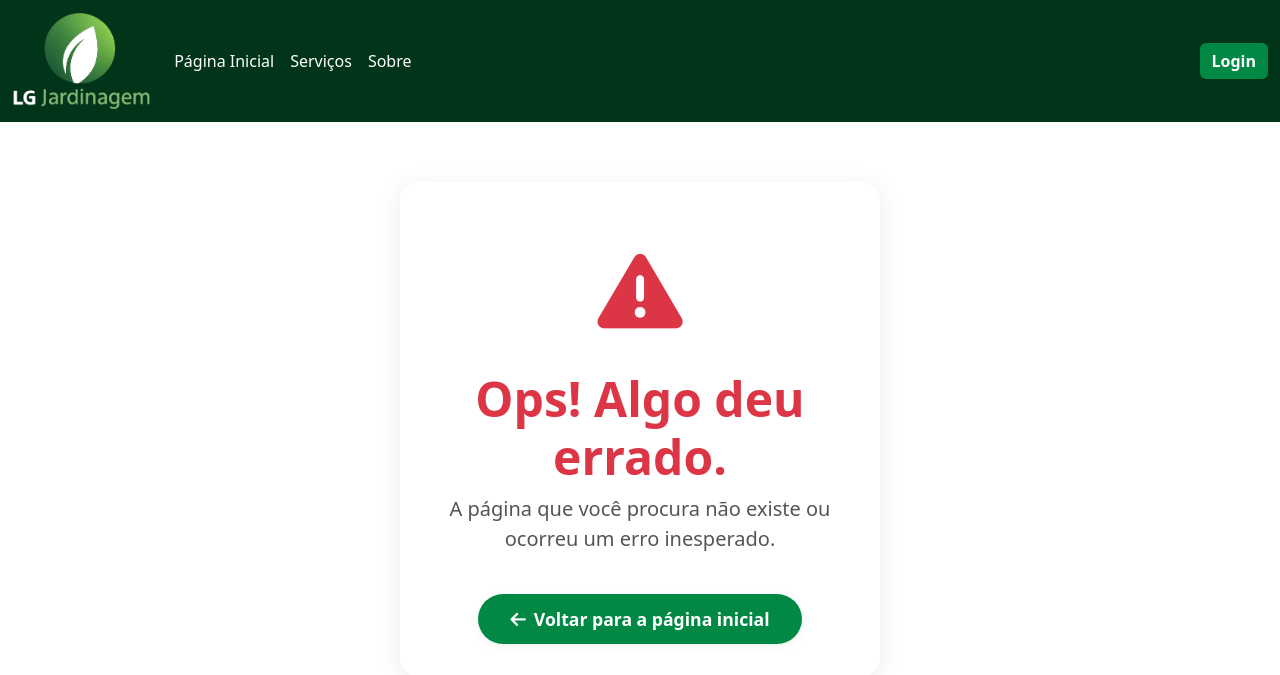
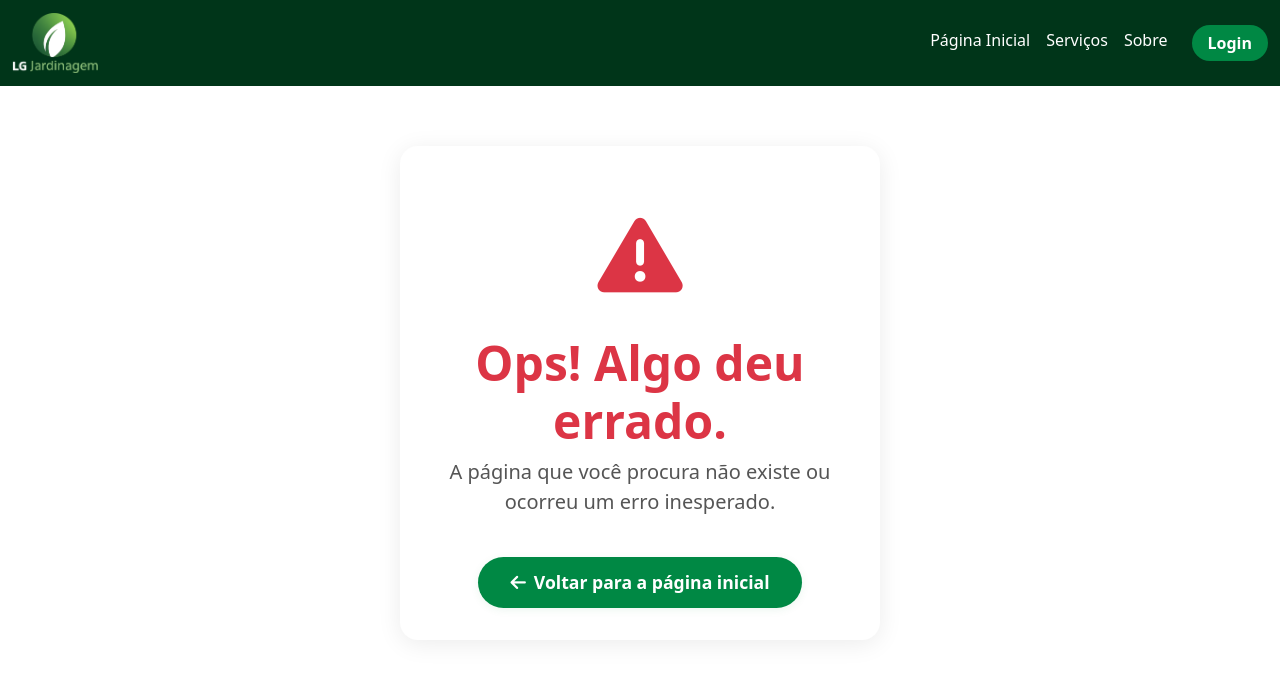
Before and after one commit to joaovitorpereira5/lg-jardinagem, a PHP site: page /view/erro.php in a window 1280 px wide. Shown: the top 675 px of the page. Run offline with PHP 8.4, Linux system fonts and the light colour scheme.

Commit message:
Atualizando

```diff
--- a/view/css/style.css
+++ b/view/css/style.css
@@ -14,6 +14,11 @@
     color: #008844 !important;
 }
 
+.img-logo img {
+    max-height: 60px; /* controla a altura da logo */
+    width: auto;      /* mantém a proporção */
+}
+
 /* Botão personalizado */
 .btn-success {
     background-color: #008844 !important;
@@ -26,7 +31,13 @@
     background-color: #00aa55 !important;
 }
 
-
+/* >>> Ajuste para o botão Login dentro da navbar <<< */
+.navbar .btn-success {
+    padding: 6px 16px;
+    border-radius: 20px;
+    margin-top: 5px;
+    margin-bottom: 5px;
+}
 
 /* Card imagem */
 .card-img-top {
@@ -39,6 +50,28 @@
     text-align: center;
     color: #333;
 }
+
+/* Conteúdo principal */
+.main-content {
+    padding: 30px 15px;
+}
+
+.main-title {
+    font-size: 28px;
+    font-weight: 700;
+    color: #008844; /* verde */
+    margin-bottom: 20px;
+    text-align: center;
+}
+
+.main-paragraph {
+    font-size: 16px;
+    line-height: 1.7;
+    color: #333;
+    text-align: justify;
+    margin-bottom: 15px;
+}
+
 
 /* Footer */
 .footer {
@@ -149,8 +182,17 @@ form button:hover {
     .img-logo {
         width: 25% !important;
         height: 25% !important;
-
     }
 }
 
-@media (min-width: 576px) {}
+/* >>> Ajuste extra: centralizar itens no hamburguer <<< */
+@media (max-width: 991px) {
+    .navbar-nav {
+        text-align: center;
+    }
+
+    .navbar .btn-success {
+        width: 100%;  /* botão ocupa largura total no menu hamburguer */
+        margin: 10px 0;
+    }
+}
--- a/view/includes/layout.php
+++ b/view/includes/layout.php
@@ -15,31 +15,41 @@
 
 <body>
 <nav class="navbar navbar-expand-lg">
-        <div class="container-fluid text-left">
+  <div class="container-fluid">
 
-            <a class="navbar-brand img-logo" href=" ./home.php">
-
+    <!-- Logo -->
+    <a class="navbar-brand img-logo" href="./home.php">
       <img src="./imagens/logo.png" class="img-fluid" alt="LG Jardinagem"/>
     </a>
-            <button class="navbar-toggler" style="background-color:#fff" type="button" data-bs-toggle="collapse"
-                data-bs-target="#navbarNav" aria-controls="navbarNav" aria-expanded="false"
-                aria-label="Toggle navigation">
+
+    <!-- Botão hamburguer -->
+    <button class="navbar-toggler" style="background-color:#fff" type="button"
+            data-bs-toggle="collapse" data-bs-target="#navbarNav"
+            aria-controls="navbarNav" aria-expanded="false" aria-label="Toggle navigation">
       <span class="navbar-toggler-icon"></span>
     </button>
+
+    <!-- Itens do menu -->
     <div class="collapse navbar-collapse" id="navbarNav">
-                <ul class="navbar-nav">
-                    <li class="nav-item"><a class="nav-link active" aria-current="page" href="./home.php">Página
-                            Inicial</a></li>
-                    <li class="nav-item"><a class="nav-link" href="./serviços.php">Serviços</a></li>
-                    <li class="nav-item"><a class="nav-link" href="./sobre.php">Sobre</a></li>
-
-
+      <ul class="navbar-nav ms-auto">
+        <li class="nav-item">
+          <a class="nav-link active" aria-current="page" href="./home.php">Página Inicial</a>
+        </li>
+        <li class="nav-item">
+          <a class="nav-link" href="./serviços.php">Serviços</a>
+        </li>
+        <li class="nav-item">
+          <a class="nav-link" href="./sobre.php">Sobre</a>
+        </li>
+        <li class="nav-item">
+          <a href="./login.php" class="btn btn-success ms-lg-3">Login</a>
+        </li>
+      </ul>
     </div>
-            </ul>
-            <a href="./login.php" class="btn btn-success btn-left">Login</a>
 
   </div>
 </nav>
+
 
     <?php if (isset($mainContent))
         echo $mainContent; ?>
```
Lines whose indentation alone changed are shown as unchanged.
